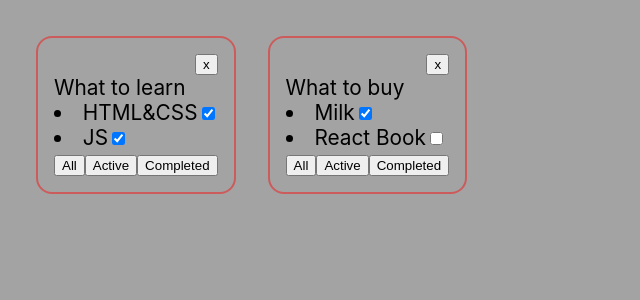
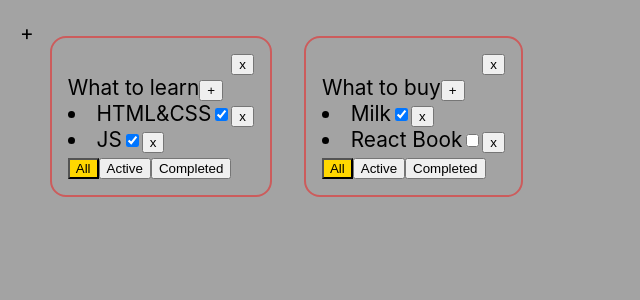
Before and after one commit to AlFilip/just-my-todo-list, a React (Create React App) app: page / in a window 1280 px wide. Shown: the top 300 px of the page, without its empty margins (0-640 px from the left). Built offline with nearby package versions, Linux system fonts and the light colour scheme.

Commit message:
Big and fat commit

```diff
--- a/src/App.tsx
+++ b/src/App.tsx
@@ -1,13 +1,15 @@
-import React, {useReducer, useState} from 'react';
+import React, {useReducer} from 'react';
 import './App.css';
 import {v1} from "uuid";
 import {TodoList} from "./Components/TodoList/TodoList";
-import {changeTodoListTitleAC, removeTodoListAC, todoListReducer} from "./reducers/todoListReducer";
+import {addTodoListAC, changeTodoListTitleAC, removeTodoListAC, todoListReducer} from "./reducers/todoListReducer";
+import {EditableSpan} from "./Components/TodoList/EditableSpan";
+import {addTaskAC, changeIsDoneAC, removeTaskAC, renameTaskAC, tasksReducer} from "./reducers/tasksReducer";
 
 
 export type TaskType = { id: string, title: string, isDone: boolean }
 
-type TasksStateType = {
+export type TasksStateType = {
     [todoListId: string]: TaskType[]
 }
 
@@ -21,7 +23,7 @@ function App() {
         {id: todoListId2, title: "What to buy", filter: "All"}
     ])
 
-    let [tasks, setTasks] = useState<TasksStateType>({
+    let [tasks, dispatchTasks] = useReducer(tasksReducer, {
         [todoListId1]: [
             {id: v1(), title: "HTML&CSS", isDone: true},
             {id: v1(), title: "JS", isDone: true}
@@ -35,6 +37,12 @@ function App() {
     const changeTodoTitle = (todoListId: string, title: string) => {
         dispatchTodoList(changeTodoListTitleAC(todoListId, title))
     }
+    const addTodo = (title: string) => dispatchTodoList(addTodoListAC(title))
+
+    const addTask = (todoListId: string, title: string) => dispatchTasks(addTaskAC(todoListId, title))
+    const removeTask = (todoListId: string, taskId: string) => dispatchTasks(removeTaskAC(todoListId, taskId))
+    const renameTask = (todoListId: string, taskId: string, newTitle: string) => dispatchTasks(renameTaskAC(todoListId, taskId, newTitle))
+    const changeIsDone = (todoListId: string, taskId: string, isDone: boolean) => dispatchTasks(changeIsDoneAC(todoListId, taskId, isDone))
 
     const mappedTodoLists = todoLists.map(m => <TodoList key={m.id}
                                                          id={m.id}
@@ -43,10 +51,18 @@ function App() {
                                                          tasks={tasks[m.id]}
                                                          removeTodo={removeTodo}
                                                          changeTodoTitle={changeTodoTitle}
+                                                         addTask={addTask}
+                                                         removeTask={removeTask}
+                                                         renameTask={renameTask}
+                                                         changeIsDone={changeIsDone}
+
     />)
 
     return (
         <div className="App">
+            <EditableSpan title={''} callBack={addTodo} buttonTitle={'Add'}>
+                +
+            </EditableSpan>
             {mappedTodoLists}
         </div>
     );
--- a/src/Components/TodoList/EditableSpan.tsx
+++ b/src/Components/TodoList/EditableSpan.tsx
@@ -4,19 +4,25 @@ type EditableSpanPropsType = {
     title: string
     callBack: (title: string) => void
     buttonTitle?: string
+    isEditMode?: boolean
 }
 export const EditableSpan: React.FC<EditableSpanPropsType> = ({
                                                                   title,
                                                                   callBack,
                                                                   buttonTitle,
+                                                                  isEditMode,
+                                                                  ...props
                                                               }) => {
     const [titleValue, setTitleValue] = useState(title)
-    const [editMode, setEditMode] = useState(false)
+    const [editMode, setEditMode] = useState(isEditMode)
     const toggleEditMode = () => setEditMode(!editMode)
 
     const saveChanges = () => {
-        toggleEditMode()
-        callBack(titleValue)
+        titleValue
+        &&callBack(titleValue)
+
+        titleValue
+        && toggleEditMode()
     }
     const discardChanges = () => {
         toggleEditMode()
@@ -28,7 +34,8 @@ export const EditableSpan: React.FC<EditableSpanPropsType> = ({
                 discardChanges()
                 break
             case 'Enter':
-                saveChanges()
+                titleValue
+                && saveChanges()
                 break
         }
     }
@@ -38,7 +45,8 @@ export const EditableSpan: React.FC<EditableSpanPropsType> = ({
 
     return (
         <span onDoubleClick={toggleEditMode}>
-            {!editMode && titleValue}
+            {!editMode && (props.children || titleValue)}
+
             {editMode
             && <>
                 <input autoFocus
@@ -46,7 +54,9 @@ export const EditableSpan: React.FC<EditableSpanPropsType> = ({
                        onKeyDown={onKeyDownHandler}
                        onChange={onTitleChangeHandler}
                        onBlur={saveChanges}/>
-                {buttonTitle && <button onClick={saveChanges}>Rename</button>}
+
+                {buttonTitle
+                && <button onClick={saveChanges}>{buttonTitle}</button>}
             </>
             }
 
--- /dev/null
+++ b/src/Components/TodoList/Tasks/Task.tsx
@@ -0,0 +1,35 @@
+import React, {ChangeEventHandler} from "react";
+import {EditableSpan} from "../EditableSpan";
+
+export type TaskPropsType = {
+    id: string
+    title: string
+    isDone: boolean
+    removeTask: (taskId: string) => void
+    renameTask: (taskId: string, title: string) => void
+    changeIsDone: (taskId: string, isDone: boolean) => void
+}
+
+export const Task: React.FC<TaskPropsType> = ({
+                                                  id,
+                                                  title,
+                                                  isDone,
+                                                  ...props
+                                              }) => {
+
+    const renameTask = (title: string) => props.renameTask(id, title)
+    const onChangeIsDoneHandler: ChangeEventHandler<HTMLInputElement> = (e) => {
+        props.changeIsDone(id, e.currentTarget.checked)
+    }
+    const removeTask = () => props.removeTask(id)
+
+    return (
+        <li key={id} id={id}>
+            <EditableSpan title={title}
+                          callBack={renameTask}
+            />
+            <input type="checkbox" checked={isDone} onChange={onChangeIsDoneHandler}/>
+            <button onClick={removeTask}>x</button>
+        </li>
+    )
+}
--- /dev/null
+++ b/src/Components/TodoList/Tasks/Tasks.tsx
@@ -0,0 +1,29 @@
+import React from "react";
+import s from "../TodoList.module.css";
+import {TaskType} from "../../../App";
+import {Task} from "./Task";
+
+type TasksPropsType = {
+    tasks: Array<TaskType>
+    removeTask: (taskId: string) => void
+    renameTask: (taskId: string, title: string) => void
+    changeIsDone: (taskId: string, isDone: boolean) => void
+}
+
+export const Tasks: React.FC<TasksPropsType> = (props) => {
+    const mappedTasks = props.tasks
+        && props.tasks.map(m => <Task key={m.id}
+                                      title={m.title}
+                                      id={m.id}
+                                      isDone={m.isDone}
+                                      removeTask={props.removeTask}
+                                      renameTask={props.renameTask}
+                                      changeIsDone={props.changeIsDone}
+        />)
+
+    return (
+        <div className={s.body}>
+            {mappedTasks}
+        </div>
+    )
+}
--- a/src/Components/TodoList/TodoList.module.css
+++ b/src/Components/TodoList/TodoList.module.css
@@ -13,3 +13,7 @@
 .deleteBtn {
     align-self: flex-end;
 }
+
+.activeBtn {
+    background-color: gold;
+}
--- a/src/Components/TodoList/TodoList.tsx
+++ b/src/Components/TodoList/TodoList.tsx
@@ -1,7 +1,8 @@
-import React from "react";
+import React, {MouseEventHandler, useState} from "react";
 import s from './TodoList.module.css'
 import {FilterValueType, TaskType} from "../../App";
 import {TodoListTitle} from "./TodoListTitle";
+import {Tasks} from "./Tasks/Tasks";
 
 type TodoListPropsType = {
     id: string
@@ -10,6 +11,10 @@ type TodoListPropsType = {
     tasks: TaskType[]
     removeTodo: (todoListId: string) => void
     changeTodoTitle: (todoListId: string, title: string) => void
+    addTask: (todoListId: string, title: string) => void
+    removeTask: (todoListId: string, taskId: string) => void
+    renameTask: (todoListId: string, taskId: string, newTitle: string) => void
+    changeIsDone: (todoListId: string, taskId: string, isDone: boolean) => void
 }
 
 export const TodoList: React.FC<TodoListPropsType> = ({
@@ -19,32 +24,54 @@ export const TodoList: React.FC<TodoListPropsType> = ({
                                                           tasks,
                                                           ...props
                                                       }) => {
+    const [todoListFilter, setTodoListFilter] = useState(filter)
+    const getFilteredTasks = () => {
+        switch (todoListFilter) {
+            case "All":
+                return tasks
+            case "Active":
+                return tasks.filter(f => !f.isDone)
+            case "Completed":
+                return tasks.filter(f => f.isDone)
+        }
+    }
     const removeTodo = () => props.removeTodo(id)
     const changeTodoTitle = (title: string) => props.changeTodoTitle(id, title)
 
+    const addTask = (title: string) => props.addTask(id, title)
+    const removeTask = (taskId: string) => props.removeTask(id, taskId)
+    const renameTask = (taskId: string, title: string,) => props.renameTask(id, taskId, title)
+    const changeIsDone = (taskId: string, isDone: boolean) => props.changeIsDone(id, taskId, isDone)
 
-    const mappedTasks = tasks.map(m => (
-        <li key={m.id} id={m.id}>
-            {m.title}
-            <input type="checkbox" checked={m.isDone}/>
-        </li>
-    ))
+    const setFilterAll = () => setTodoListFilter('All')
+    const setFilterActive = () => setTodoListFilter('Active')
+    const setFilterCompleted = () => setTodoListFilter('Completed')
 
+    // const changeFilter:MouseEventHandler<HTMLButtonElement> = (e) => {
+    //     console.log(e.currentTarget.innerHTML)
+    //     const value = e.currentTarget.innerHTML
+    //     value && (value in FilterValueType) && setTodoListFilter(value)
+    // }
+    // const filtersArr: FilterValueType[] = ['All' , 'Completed' , 'Active']
+    // const buttons = filtersArr.map(m => <button onClick={changeFilter}>{m}</button>)
     return (
         <div className={s.todoList}>
             <TodoListTitle title={title}
                            callBack={removeTodo}
                            onChangeCallBack={changeTodoTitle}
+                           addTask={addTask}
+            />
+            <Tasks tasks={getFilteredTasks()}
+                   renameTask={renameTask}
+                   changeIsDone={changeIsDone}
+                   removeTask={removeTask}
             />
 
-            <div className={s.body}>
-                {mappedTasks}
-            </div>
-
             <div className={s.filters}>
-                <button>All</button>
-                <button>Active</button>
-                <button>Completed</button>
+                {/*{buttons}*/}
+                <button className={todoListFilter === 'All' ? s.activeBtn : ''} onClick={setFilterAll}>All</button>
+                <button className={todoListFilter === 'Active' ? s.activeBtn : ''} onClick={setFilterActive}>Active</button>
+                <button className={todoListFilter === 'Completed' ? s.activeBtn : ''} onClick={setFilterCompleted}>Completed</button>
             </div>
         </div>
     )
--- a/src/Components/TodoList/TodoListTitle.tsx
+++ b/src/Components/TodoList/TodoListTitle.tsx
@@ -1,19 +1,38 @@
 import s from "./TodoList.module.css";
-import React from "react";
+import React, {ChangeEventHandler, KeyboardEventHandler, useState} from "react";
 import {EditableSpan} from "./EditableSpan";
 
 type TodoListTitlePropsType = {
     title: string
     onChangeCallBack: (title: string) => void
     callBack: () => void
+    addTask: (title: string) => void
 }
 
 export const TodoListTitle: React.FC<TodoListTitlePropsType> = ({
                                                                     title,
                                                                     onChangeCallBack,
                                                                     callBack,
+                                                                    ...props
                                                                 }) => {
+    const [addTaskMode, setAddTaskMode] = useState(false)
+    const [addTaskValue, setAddTaskValue] = useState('')
+    const onChangeHandler: ChangeEventHandler<HTMLInputElement> = (e) => {
+        setAddTaskValue(e.currentTarget.value)
+    }
+    const toggleAddTaskMode = () => {
+        setAddTaskMode(!addTaskMode)
+        addTaskValue
+        && addTask()
+    }
     const onButtonClickHandler = () => callBack()
+    const addTask = () => {
+        props.addTask(addTaskValue)
+        setAddTaskValue('')
+    }
+    const onKeyDownHandler: KeyboardEventHandler<HTMLInputElement> = (e) => {
+        e.key === 'Enter' && toggleAddTaskMode()
+    }
     return (
         <>
             <div className={s.btnDiv}>
@@ -23,6 +42,14 @@ export const TodoListTitle: React.FC<TodoListTitlePropsType> = ({
                 <EditableSpan title={title}
                               callBack={onChangeCallBack}
                 />
+                <button onClick={toggleAddTaskMode} >+</button>
+                <div>
+                    {addTaskMode && <input autoFocus type="text"
+                                           value={addTaskValue}
+                                           onChange={onChangeHandler}
+                                           onKeyDown={onKeyDownHandler}
+                    />}
+                </div>
             </div>
         </>
     )
--- /dev/null
+++ b/src/reducers/tasksReducer.ts
@@ -0,0 +1,73 @@
+import {TasksStateType} from "../App";
+import {v1} from "uuid";
+
+
+export const tasksReducer = (state: TasksStateType, action: TasksReducerActionTypes): TasksStateType => {
+    switch (action.type) {
+        case "ADD_TASK":
+            return {
+                ...state,
+                [action.todoListId]: state[action.todoListId]
+                    ? [...state[action.todoListId], {id: v1(), title: action.title, isDone: false}]
+                    : [{id: v1(), title: action.title, isDone: false}]
+            }
+        case "REMOVE_TASK":
+            return {
+                ...state,
+                [action.todoListId]: state[action.todoListId]
+                    .filter(f => f.id !== action.taskId)
+            }
+        case "RENAME_TASK":
+            return {
+                ...state,
+                [action.todoListId]: state[action.todoListId]
+                    .map(m => m.id === action.taskId
+                        ? {...m, title: action.newTitle}
+                        : m)
+            }
+        case "CHANGE_IS_DONE":
+            return {
+                ...state,
+                [action.todoListId]: state[action.todoListId]
+                    .map(m => m.id === action.taskId
+                        ? {...m, isDone: action.isDone}
+                        : m)
+            }
+        default:
+            return state
+
+    }
+}
+
+type TasksReducerActionTypes = AddTaskType | RemoveTaskType | RenameTaskType | ChangeIsDoneTaskType
+
+
+type AddTaskType = ReturnType<typeof addTaskAC>
+export const addTaskAC = (todoListId: string, title: string) => ({
+    type: 'ADD_TASK',
+    todoListId,
+    title
+} as const)
+
+type RemoveTaskType = ReturnType<typeof removeTaskAC>
+export const removeTaskAC = (todoListId: string, taskId: string) => ({
+    type: 'REMOVE_TASK',
+    todoListId,
+    taskId
+} as const)
+
+type RenameTaskType = ReturnType<typeof renameTaskAC>
+export const renameTaskAC = (todoListId: string, taskId: string, newTitle: string) => ({
+    type: 'RENAME_TASK',
+    todoListId,
+    taskId,
+    newTitle
+} as const)
+
+type ChangeIsDoneTaskType = ReturnType<typeof changeIsDoneAC>
+export const changeIsDoneAC = (todoListId: string, taskId: string, isDone: boolean) => ({
+    type: 'CHANGE_IS_DONE',
+    todoListId,
+    taskId,
+    isDone
+} as const)
--- a/src/reducers/todoListReducer.ts
+++ b/src/reducers/todoListReducer.ts
@@ -1,4 +1,5 @@
 import {TodoListType} from "../App";
+import {v1} from "uuid";
 
 export const todoListReducer = (state: Array<TodoListType>, action: TodoListActionTypes): Array<TodoListType> => {
     switch (action.type) {
@@ -6,6 +7,8 @@ export const todoListReducer = (state: Array<TodoListType>, action: TodoListActi
             return state.filter(f => f.id !== action.todoListId)
         case "CHANGE_TITLE":
             return state.map(m => m.id === action.todoListId ? {...m, title: action.title} : m)
+        case "ADD_TODO_LIST":
+            return [...state, {id: v1(), title: action.title, filter: "All"}]
         default:
             return state
 
```
Also changed, not shown: 1 other file (tests, documents, lock files or other folders).
